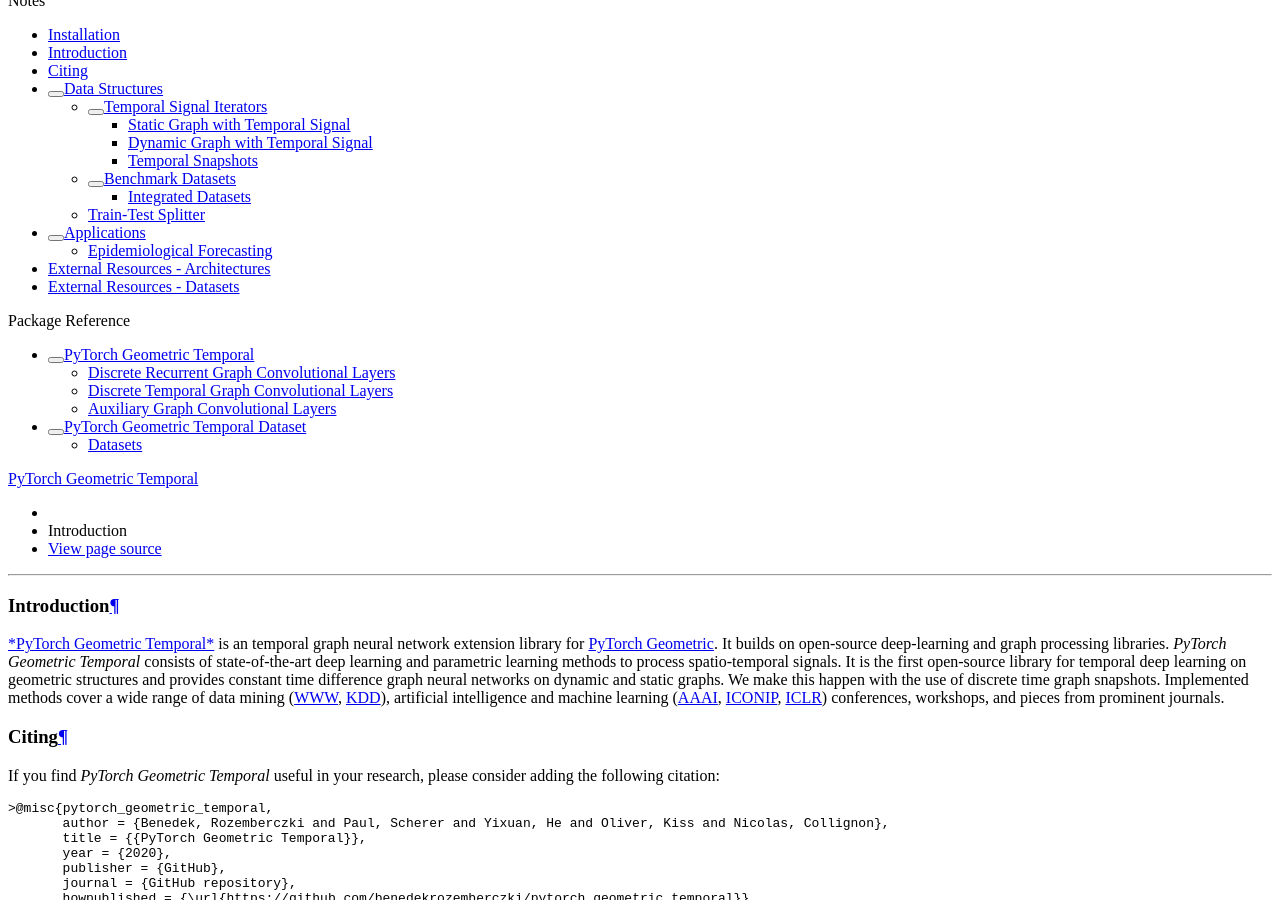
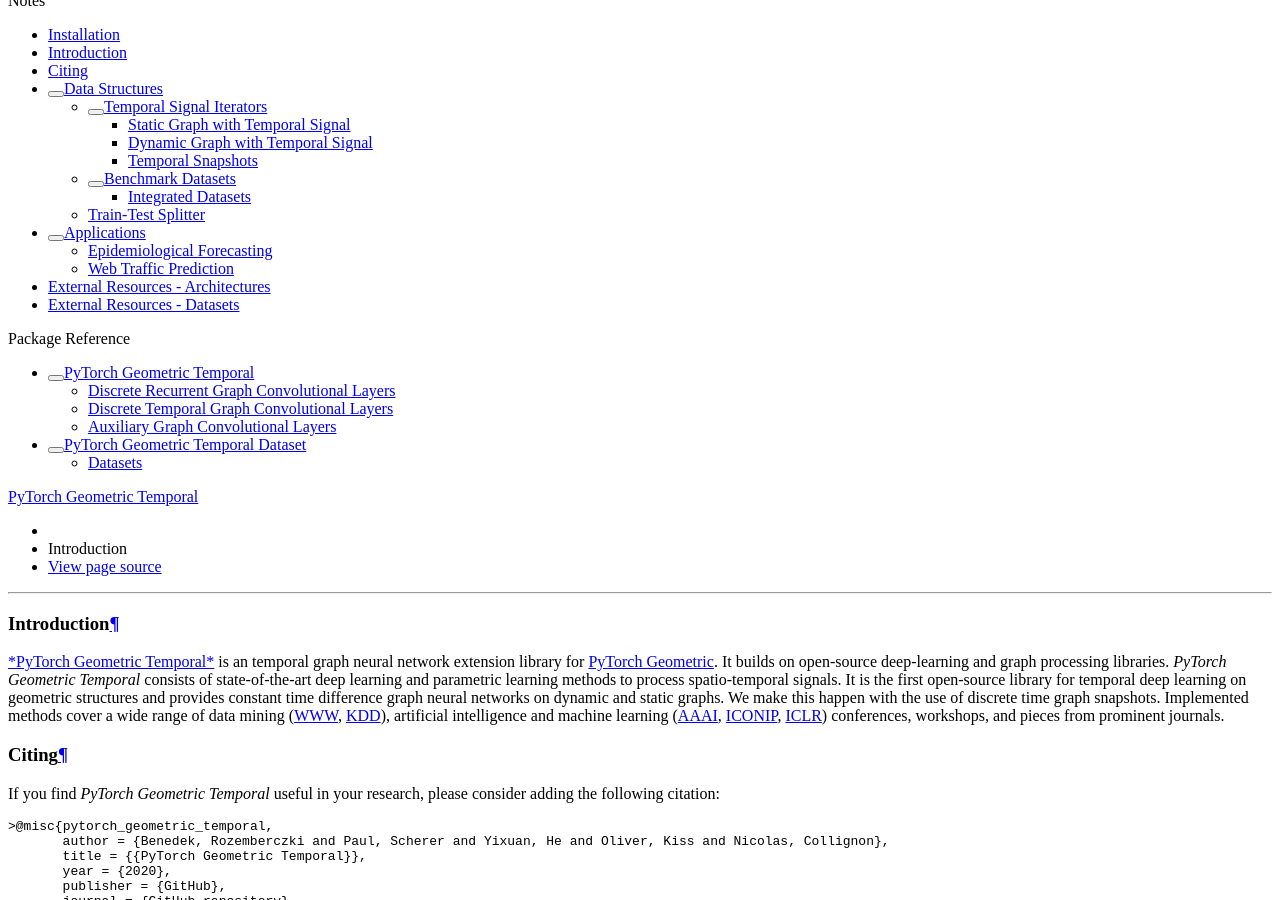
Before and after one commit to benedekrozemberczki/pytorch_geometric_temporal, a Sphinx documentation site: the page built from docs/source/notes/introduction.rst, in a window 1280 px wide and 900 px high, scrolled down 657 px. Built offline with Sphinx 7.4.7 and the Read the Docs theme 2.0.0, drawn with Linux system fonts in a browser that asks for light colours; some of the changed text lies outside the part shown.

Commit message:
PTG update

```diff
--- a/docs/source/notes/introduction.rst
+++ b/docs/source/notes/introduction.rst
@@ -114,7 +114,7 @@ Applications
 In the following we will overview two case studies where PyTorch Geometric Temporal can be used to solve real world relevant machine learning problems. One of them is about epidmeiological forecasting the other on is about predicting web traffic.
 
 Epidemiological Forecasting
--------------------------------------------
+---------------------------
 
 We are using the Hungarian Chickenpox Cases dataset in this case study. We will train a regressor to predict the weekly cases reported by the counties using a recurrent graph convolutional network. First, we will load the dataset and create an appropriate spatio-temporal split.
 
@@ -183,4 +183,7 @@ Using the holdout we will evaluate the performance of the trained recurrent grap
     cost = cost / (time+1)
     cost = cost.item()
     print("MSE: {:.4f}".format(cost))
-    >>> Accuracy: 0.6866
+    >>> MSE: 0.6866
+
+Web Traffic Prediction
+----------------------
```
